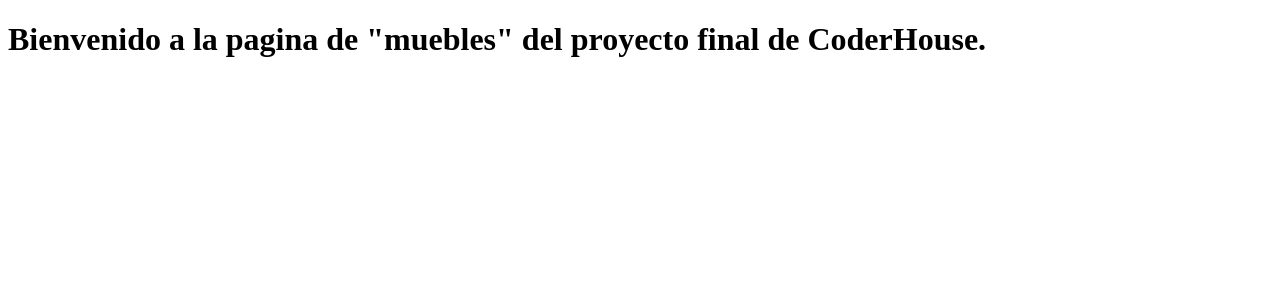
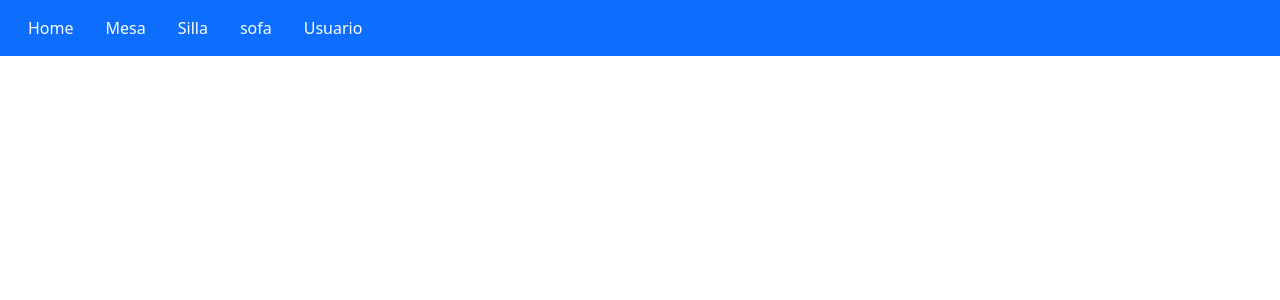
Before and after one commit to cnoz/muebles, a Django app: page / in a window 1280 px wide. Shown: the top 300 px of the page. Run offline with Django 4.2, Linux system fonts and the light colour scheme; some libraries are stand-ins or nearby versions.

Commit message:
Primer Entrega Proyecto Final

```diff
--- a/muebles/urls.py
+++ b/muebles/urls.py
@@ -16,9 +16,10 @@
 from django.contrib import admin
 from django.urls import path, include
 from muebles.view import *
+from productos.views import inicio
 
 urlpatterns = [
     path('admin/', admin.site.urls),
-    path('', home),
+    path('', inicio),
     path('productos/', include ('productos.urls'))
 ]
--- a/productos/static/css/myestylo.css
+++ b/productos/static/css/myestylo.css
@@ -1,6 +1,6 @@
 .contenido1{
     position: relative;
-    top: 80px;
+    top: 800px;
     border: 2px solid rgb(170, 36, 36);
 }
 
--- a/productos/template/index.html
+++ b/productos/template/index.html
@@ -1,9 +1,10 @@
 <!DOCTYPE html>
 <html lang="en">
 <head>
+
     {% load static %}
 
-    <link rel="stylesheet" href="{%static 'css/myestilo.css'%}">
+    <link rel="stylesheet" href="{% static 'css/myestilo.css' %}">
 
     <meta charset="UTF-8">
     <meta http-equiv="X-UA-Compatible" content="IE=edge">
```
Also changed, not shown: README.txt (added), Vista de la pagina de Cristian Nozralah.jpg (added), Vista de la pagina en Equipo de Cristian canggianelli.png (added), db.sqlite3.
